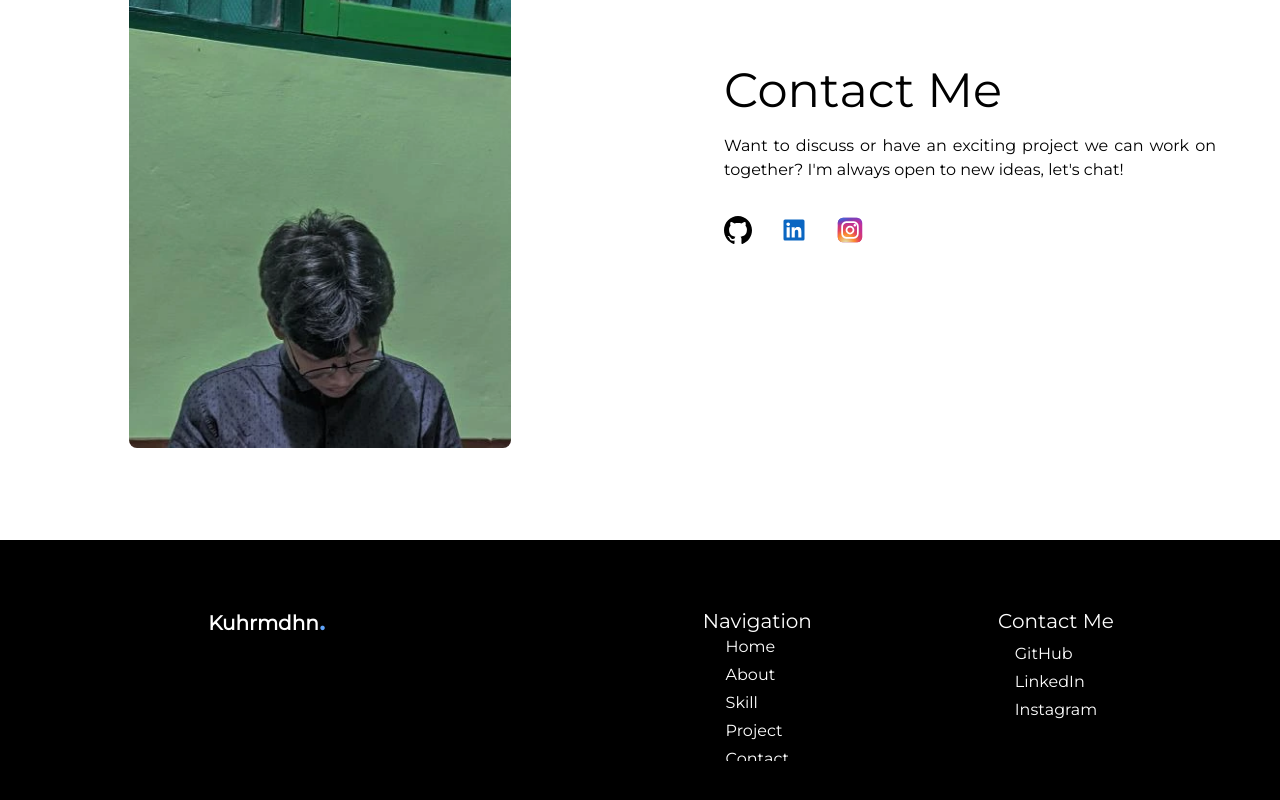
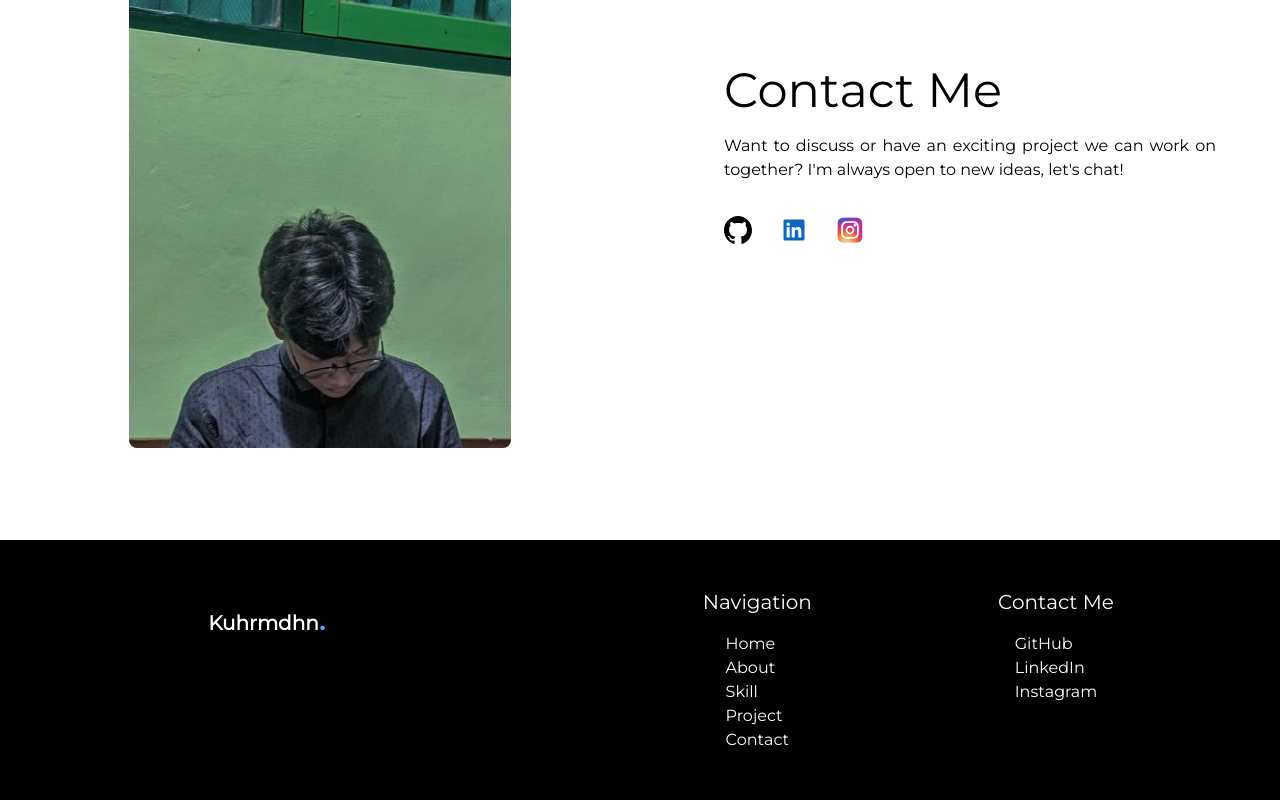
Before and after one commit to kuhrmdhn/personal-web, a Vue app: page / in a window 1280 px wide. Shown: the part 2820-3620 px from the top of the page. Built offline with nearby package versions, Linux system fonts and the light colour scheme; no server answers; the database is empty; grey boxes are pictures that could not be loaded.

Commit message:
editing footer navigation position

```diff
--- a/src/ui/components/Footer.vue
+++ b/src/ui/components/Footer.vue
@@ -10,12 +10,12 @@
     </div>
     <nav
       id="footerNavigation"
-      class="w-full sm:w-1/2 h-3/5 sm:h-3/5 flex justify-evenly overflow-hidden"
+      class="w-full sm:w-1/2 h-3/5 sm:h-3/4 flex justify-evenly overflow-hidden"
     >
-      <div class="w-2/5 h-3/4 flex flex-col justify-between items-center">
+      <div class="w-2/5 h-3/4 flex flex-col items-center gap-4">
         <h1 class="text-xl">Navigation</h1>
-        <OnView triggerId="footerNavigation">
-          <ul class="h-3/4 w-fit flex flex-col gap-1">
+        <OnView class="h-full w-fit flex flex-col gap-2" triggerId="footerNavigation">
+          <ul>
             <li v-for="nav of navigationData" :key="nav.id">
               <NavigationItem
                 :text="nav.title"
@@ -27,12 +27,10 @@
           </ul>
         </OnView>
       </div>
-      <div
-        class="w-2/5 h-3/4 flex flex-col justify-between items-center overflow-hidden"
-      >
+      <div class="w-2/5 h-3/4 flex flex-col items-center gap-4">
         <h1 class="text-xl">Contact Me</h1>
-        <OnView triggerId="footerNavigation">
-          <ul class="h-3/4 w-fit flex flex-col gap-1">
+        <OnView class="h-full w-fit flex flex-col gap-2" triggerId="footerNavigation">
+          <ul>
             <li v-for="media of SocialMediaData" :key="media.id">
               <NavigationItem
                 :text="media.title"
--- a/src/ui/components/Header.vue
+++ b/src/ui/components/Header.vue
@@ -9,7 +9,7 @@ import { useVisibleElement } from "@/utils/useVisibleElement";
 const store = useActiveMenu();
 const { isActive } = storeToRefs(store);
 
-const homeViewClass = ref("");
+const homeViewClass = ref("bg-black text-silverWhite");
 const { visibleStatus } = useVisibleElement("home");
 
 watch(visibleStatus, (newStatus) => {
```
